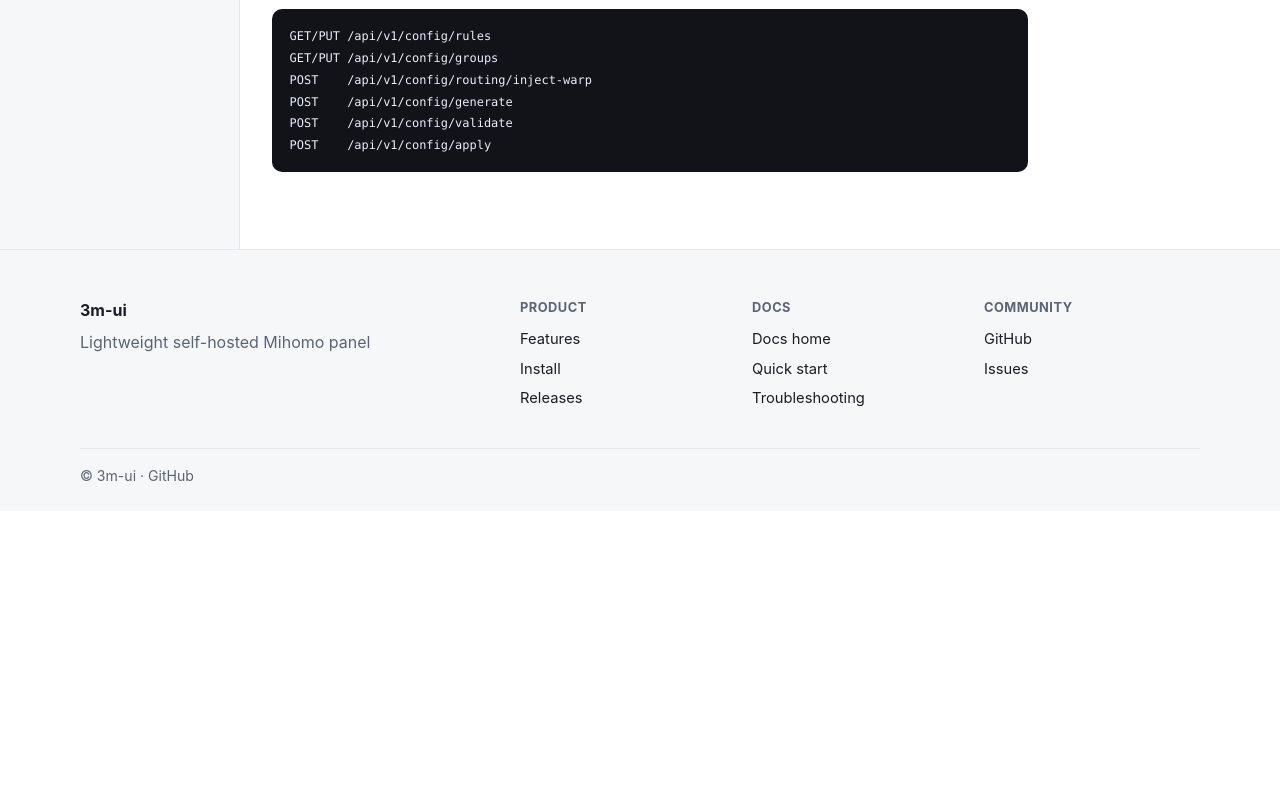
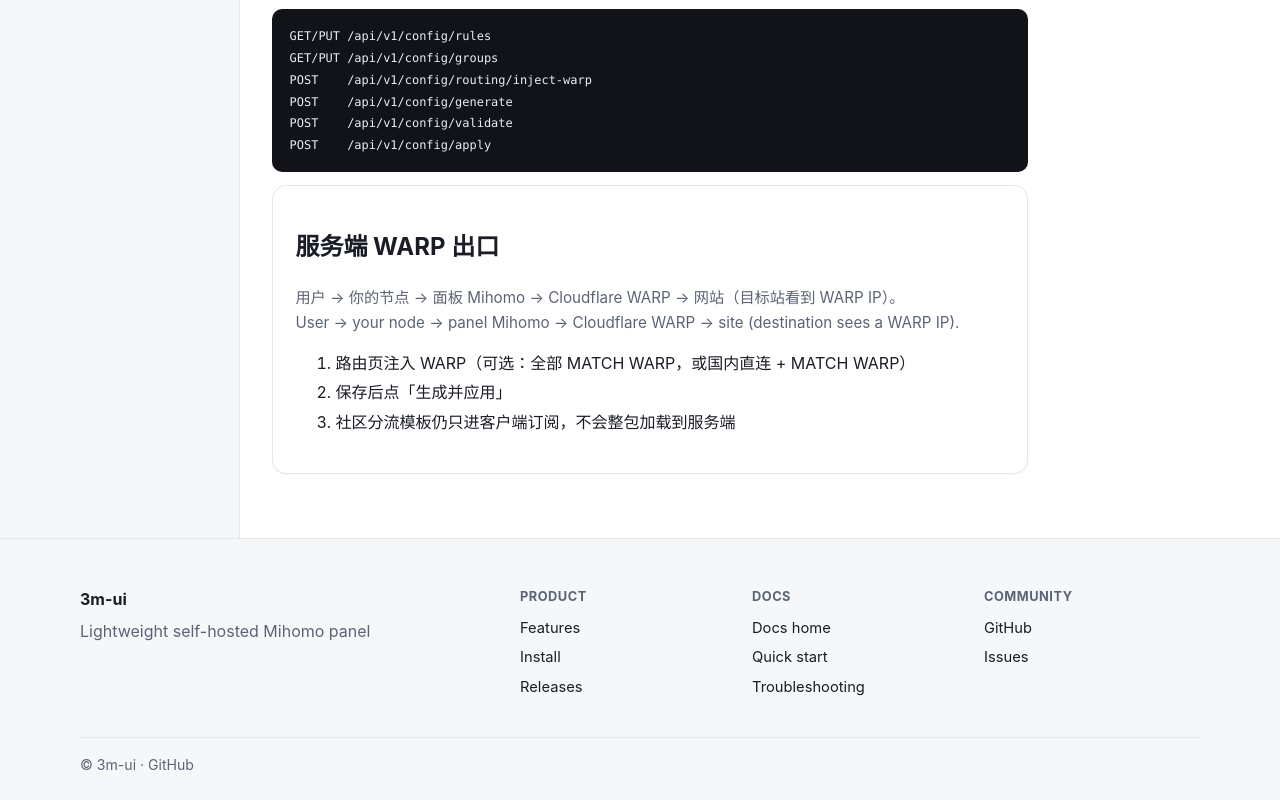
Before and after one commit to kazeyukiro/3m-ui-web, a plain HTML site: page docs/routing.html in a window 1280 px wide. Shown: the part 1649-2449 px from the top of the page. Before the commit the page ends 2160 px from the top, so only its background shows below. Drawn offline with Linux system fonts and the light colour scheme.

Commit message:
docs: server WARP exit for listener traffic

```diff
--- a/docs/routing.html
+++ b/docs/routing.html
@@ -156,7 +156,24 @@
 POST    /api/v1/config/apply</code></pre>
       </div>
     </div>
-  </main>
+
+<section class="card">
+  <h2 data-lang-en="Server WARP exit" data-lang-zh="服务端 WARP 出口">服务端 WARP 出口</h2>
+  <p data-lang-zh>用户 → 你的节点 → 面板 Mihomo → Cloudflare WARP → 网站（目标站看到 WARP IP）。</p>
+  <p data-lang-en>User → your node → panel Mihomo → Cloudflare WARP → site (destination sees a WARP IP).</p>
+  <ol data-lang-zh>
+    <li>路由页注入 WARP（可选：全部 MATCH WARP，或国内直连 + MATCH WARP）</li>
+    <li>保存后点「生成并应用」</li>
+    <li>社区分流模板仍只进客户端订阅，不会整包加载到服务端</li>
+  </ol>
+  <ol data-lang-en style="display:none">
+    <li>Routing → Inject WARP (all MATCH WARP, or CN DIRECT + MATCH WARP)</li>
+    <li>Save, then Generate &amp; apply</li>
+    <li>Community templates stay client-subscription only</li>
+  </ol>
+</section>
+
+</main>
 </div>
 <footer class="footer">
   <div class="wrap footer-inner">
```
